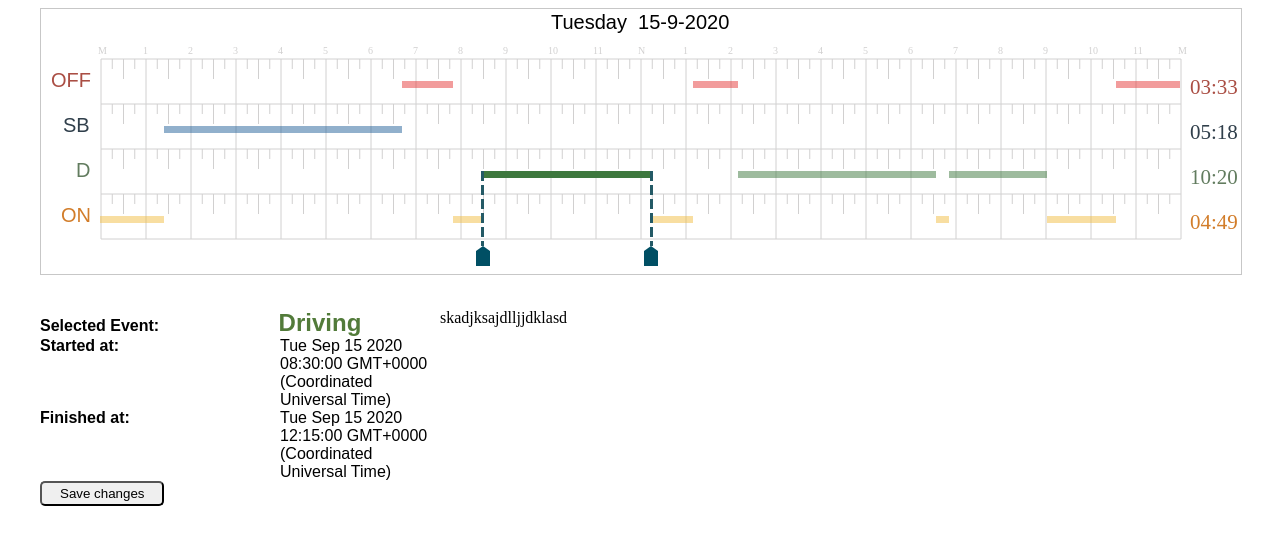
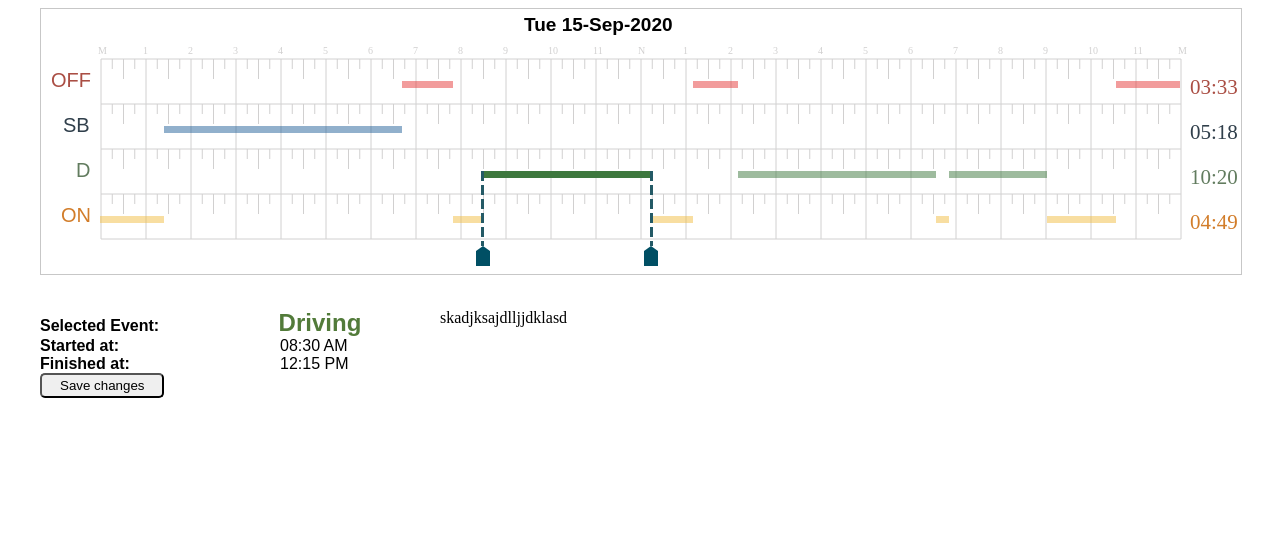
Before and after one commit to RinatOktaevich/TrackControl, an Angular app: page / in a window 1280 px wide. Both pictures are taken after a click on the element 566 px from the left and 174 px from the top of the page. Shown: the top 544 px of the page. Built offline with nearby package versions, Linux system fonts and the light colour scheme.

Commit message:
Draging anchors now change time in EventInfo block

```diff
--- a/src/app/chart/chart.component.html
+++ b/src/app/chart/chart.component.html
@@ -1,5 +1,6 @@
 <div id="canvas-wrap">
     <canvas id="chart" width="1200" height="265"></canvas>
+    <div class="currentDate"> <b>{{currentDate | date:'EEE dd-LLL-yyy'}}</b></div>
     <div class="timePerState offDuty">
         {{timeDurations.offDutyTimeDur}}
     </div>
--- a/src/app/chart/chart.component.scss
+++ b/src/app/chart/chart.component.scss
@@ -58,4 +58,11 @@ canvas {
             cursor: pointer;
         }
     }
+    & .currentDate {
+        position: absolute;
+        left: 484px;
+        top: 6px;
+        font-family: sans-serif;
+        font-size: 19px;
+    }
 }
--- a/src/app/chart/chart.component.ts
+++ b/src/app/chart/chart.component.ts
@@ -68,6 +68,8 @@ export class ChartComponent implements OnInit, AfterViewInit, OnChanges {
   private onDutyColorDim = "rgba(242, 190, 68, 0.5)";
   ////////////
 
+  currentDate: Date;
+
   timeDurations = {
     offDutyTimeDur: new Time(0, 0),
     sbTimeDur: new Time(0, 0),
@@ -86,6 +88,8 @@ export class ChartComponent implements OnInit, AfterViewInit, OnChanges {
 
 
   ngOnInit(): void {
+    this.setCurrentDate();
+
     //cell config variables
     this.cellSize = this.canvasConfig.grid.cell.size;
     this.cellHalf = this.cellSize / 2;
@@ -177,6 +181,9 @@ export class ChartComponent implements OnInit, AfterViewInit, OnChanges {
 
     this.calculateTimeDurations(this.timeDurations);
     this.updatePaths();
+    console.log("anchor dragged id: " + changedElem.id);
+
+    this.raiseAnEvent(changedElem.id);
   }
 
   private onPathSelected(event) {
@@ -195,20 +202,10 @@ export class ChartComponent implements OnInit, AfterViewInit, OnChanges {
       let node: HTMLElement = <HTMLElement>otherElements[index];
       node.style.backgroundColor = this.EventTypeToColorPalette(node.classList[1]).dimColor;
     }
+    // //raise an event
+    console.log("path selected id" + elem.id);
 
-    //raise an event
-    let eventPath: EventPath = this.getById(elem.id);
-    let currentEventIndex = this.filteredArr.indexOf(eventPath);
-    let selectedEvent: Event = new Event(eventPath.date, eventPath.lat, eventPath.lng, eventPath.eventType);
-    selectedEvent.id = eventPath.id;
-
-    let nextEvent: Event;
-    let nextEventPath = this.filteredArr[currentEventIndex + 1];
-    if (nextEventPath != null) {
-      nextEvent = new Event(nextEventPath.date, nextEventPath.lat, nextEventPath.lng, nextEventPath.eventType);
-      nextEvent.id = nextEventPath.id;
-    }
-    this.eventWasSelected.emit([selectedEvent, nextEvent]);
+    this.raiseAnEvent(elem.id);
 
     //show anchors
     let xPosOffset = 7.5;
@@ -231,7 +228,21 @@ export class ChartComponent implements OnInit, AfterViewInit, OnChanges {
   ////////-----------EVENT SUBSCRIBERS------------------------------////////////////////////////
 
 
+  private raiseAnEvent(eventid: string) {
+    //raise an event
+    let eventPath: EventPath = this.getById(eventid);
+    let currentEventIndex = this.filteredArr.indexOf(eventPath);
+    let selectedEvent: Event = new Event(eventPath.date, eventPath.lat, eventPath.lng, eventPath.eventType);
+    selectedEvent.id = eventPath.id;
 
+    let nextEvent: Event;
+    let nextEventPath = this.filteredArr[currentEventIndex + 1];
+    if (nextEventPath != null) {
+      nextEvent = new Event(nextEventPath.date, nextEventPath.lat, nextEventPath.lng, nextEventPath.eventType);
+      nextEvent.id = nextEventPath.id;
+    }
+    this.eventWasSelected.emit([selectedEvent, nextEvent]);
+  }
 
 
   private updatePaths() {
@@ -467,19 +478,13 @@ export class ChartComponent implements OnInit, AfterViewInit, OnChanges {
   }
 
   private text() {
-    this.drawCurrentDate();
     this.drawHours();
     this.drawStateLabels();
     this.calculateTimeDurations(this.timeDurations);
   }
 
-  private drawCurrentDate() {
-    let date: Date = this.filteredArr[0].date;
-    let currentDate: string = DateUtil.DateConverter(date);
-
-    this.ctx.font = "20px sans-serif";
-    this.ctx.fillStyle = "#000";
-    this.ctx.fillText(currentDate, this.tempX + (this.cellSize * 10), this.tempY - 30);
+  private setCurrentDate() {
+    this.currentDate = this.filteredArr[0].date;
   }
 
   private drawStateLabels() {
--- a/src/app/event-info/event-info.component.html
+++ b/src/app/event-info/event-info.component.html
@@ -1,13 +1,18 @@
 <div class="body">
-    <div class="body-header"><b>Selected Event: <span>Driving</span></b></div>
+    <div class="body-header"><b>Selected Event: <span>{{currentSelectedEvent.eventType}}</span></b></div>
     <div class="body-time">
         <div class="body-time-start__title"><b>Started at:</b></div>
-        <div class="body-time-start__timeValue">{{currentSelectedEvent.date}}</div>
+        <div class="body-time-start__timeValue">{{currentSelectedEvent.date | date:'hh:mm aaa'}}</div>
         <!-- on prev row  gonna be pipe to convert date to time 05:45 AM/PM -->
 
         <div class="body-time-end__title"><b>Finished at:</b></div>
-        <div class="body-time-end__timeValue">{{nextEvent.date}}</div>
+        <div class="body-time-end__timeValue">
+            <div *ngIf="nextEvent!=undefined;then DateDefined  else DateUnDefined"></div>
+        </div>
         <!-- make pipe, if undefined, then show string  "end of the day" -->
+
+        <ng-template #DateDefined>{{nextEvent.date | date:'hh:mm aaa'}} </ng-template>
+        <ng-template #DateUnDefined>End of the day</ng-template>
 
     </div>
     <div class="body-saving">
--- a/src/app/event-info/event-info.component.ts
+++ b/src/app/event-info/event-info.component.ts
@@ -1,5 +1,7 @@
-import { Component, OnInit, Input, OnChanges } from '@angular/core';
+import { Component, OnInit, Input, OnChanges, ChangeDetectorRef } from '@angular/core';
 import { Event } from "./../../assets/Event";
+import { cloneDeep } from "lodash";
+
 
 @Component({
   selector: 'event-info',
@@ -8,7 +10,7 @@ import { Event } from "./../../assets/Event";
 })
 export class EventInfoComponent implements OnInit, OnChanges {
 
-  constructor() { }
+  constructor(private _cdr: ChangeDetectorRef) { }
 
   @Input() selectedEvent: Event[];
 
@@ -20,8 +22,9 @@ export class EventInfoComponent implements OnInit, OnChanges {
 
   ngOnChanges(changes) {
     if (changes.selectedEvent.currentValue != undefined) {
-      this.currentSelectedEvent = changes.selectedEvent.currentValue[0];
-      this.nextEvent = changes.selectedEvent.currentValue[1];
+      this.currentSelectedEvent = cloneDeep(changes.selectedEvent.currentValue[0]);
+      this.nextEvent = cloneDeep(changes.selectedEvent.currentValue[1]);
+      // this._cdr.detectChanges();
     }
   }
 
```
Also changed, not shown: src/app/app.component.ts (+7 -1 lines).
